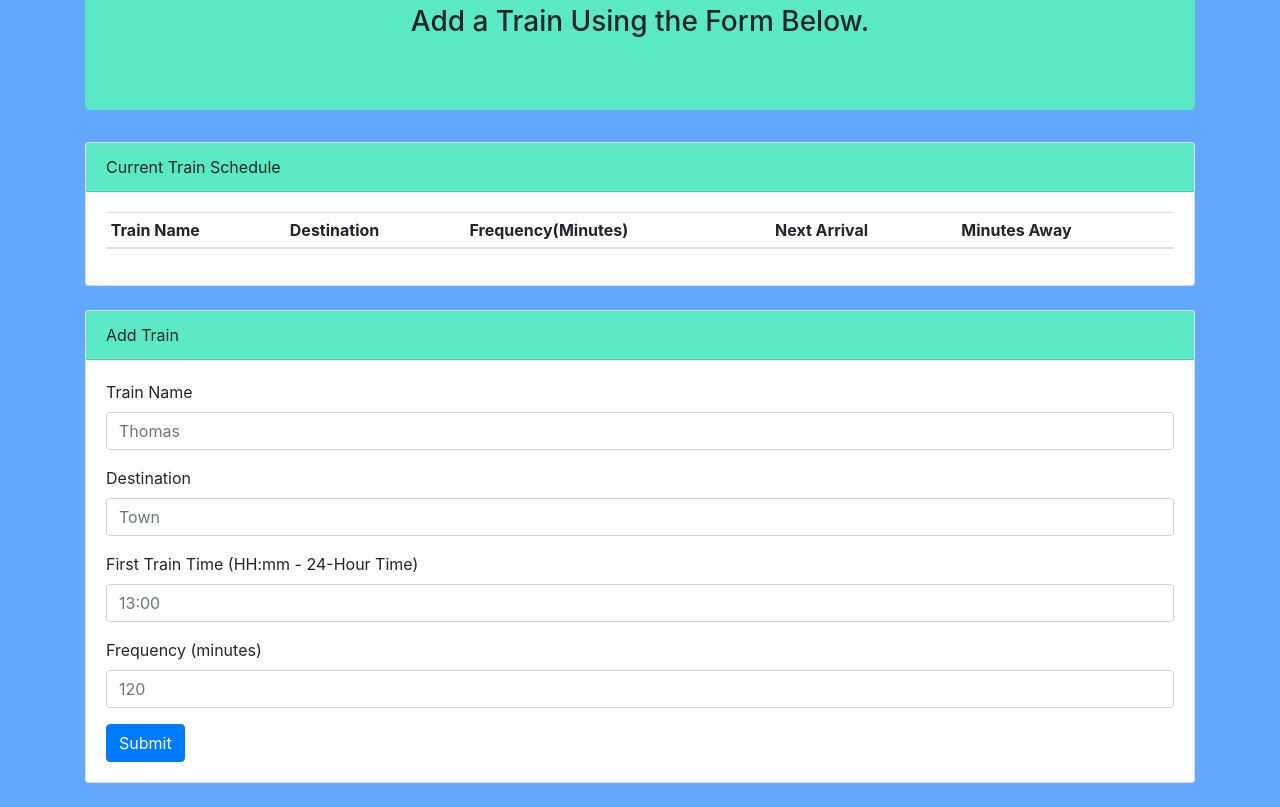
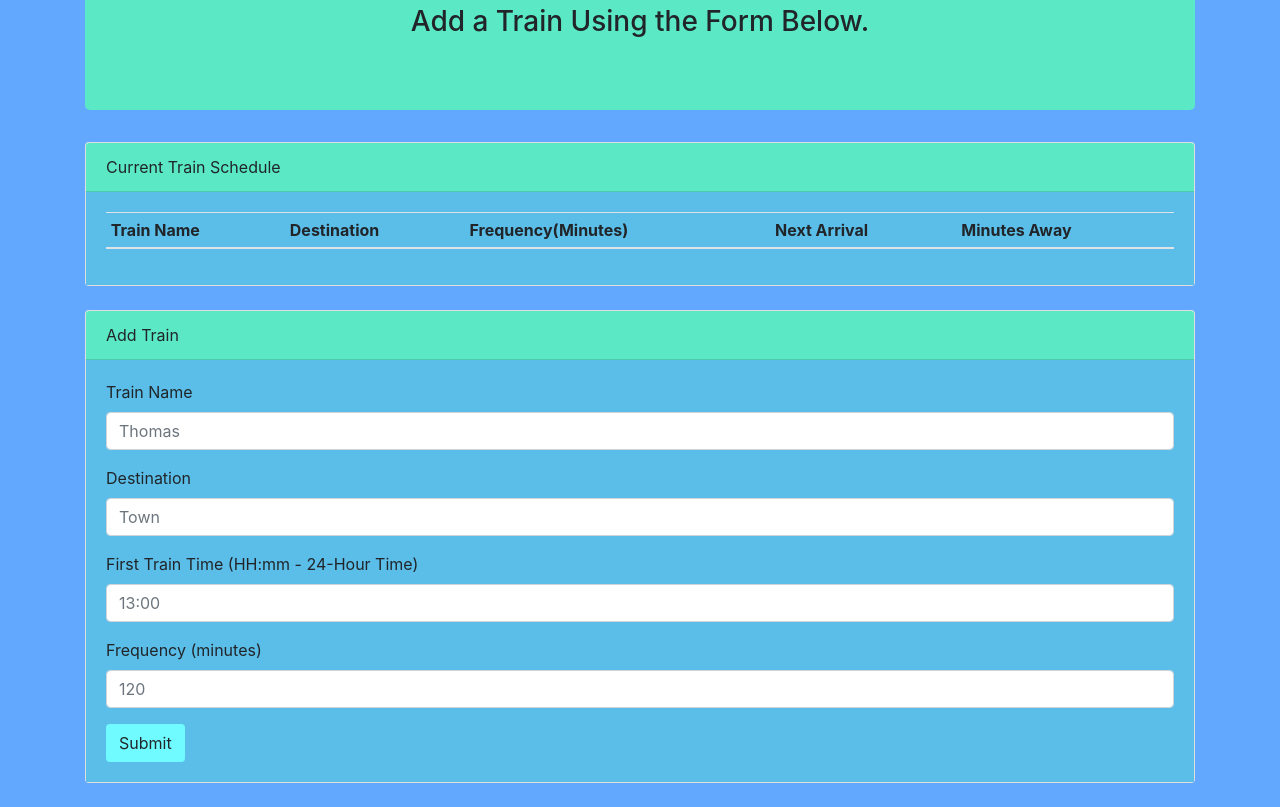
Before and after one commit to GeorgeSchlosser/Train-Scheduler, a plain HTML site: page index.html in a window 1280 px wide. Shown: the part 157-964 px from the top of the page. Drawn offline with nearby package versions, Linux system fonts and the light colour scheme; no server answers.

Commit message:
submit & card-body background color added

```diff
--- a/assets/css/my-style.css
+++ b/assets/css/my-style.css
@@ -16,3 +16,7 @@ MINT-GREEN: #63FFAD */
 .aqua {
     background: #6FFBFF
 }
+
+.steely {
+    background: #5ABEE8
+}
--- a/index.html
+++ b/index.html
@@ -25,7 +25,7 @@
             <div class="col-md-12">
                 <div class="card mb-4">
                     <div class="card-header sea">Current Train Schedule</div>
-                    <div class="card-body">
+                    <div class="card-body steely">
                         <table class="table table-sm table-hover" id='train-table'>
                             <thead>
                             <tr>
@@ -51,7 +51,7 @@
             <div class="col-md-12">
                 <div class="card mb-4">
                     <div class="card-header sea">Add Train</div>
-                    <div class="card-body">
+                    <div class="card-body steely">
                         <form>
                             <div class="form-group">
                                 <label for="train-name-input">Train Name</label>
@@ -69,7 +69,7 @@
                                 <label for="frequency-input">Frequency (minutes)</label>
                                 <input class="form-control" id="frequency-input" placeholder="120" type="text">
                             </div>
-                            <button class="btn btn-primary float-left" id="add-train-btn">Submit</button>
+                            <button class="btn aqua float-left" id="add-train-btn">Submit</button>
                         </form>
                     </div>
                 </div>
```
